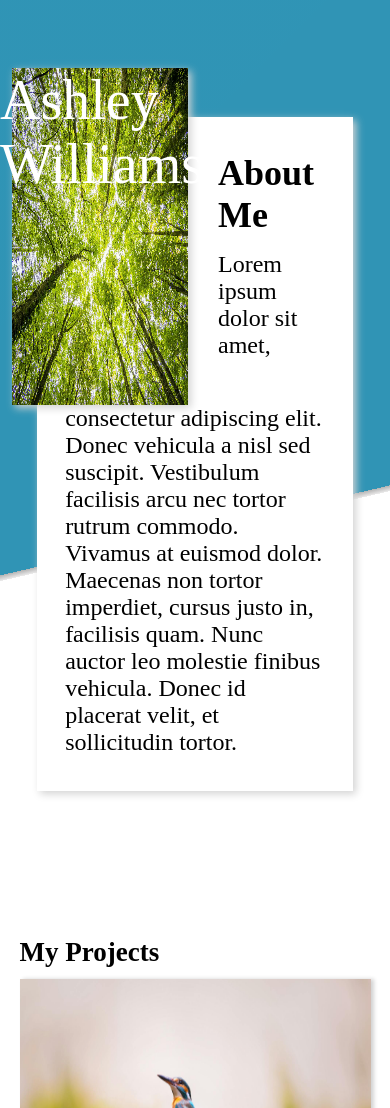
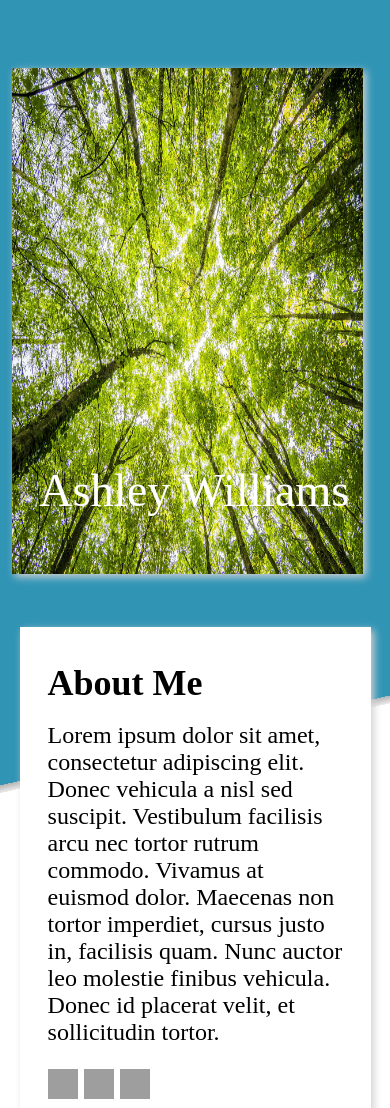
Before and after one commit to lalit-machra/odin-homepage, a plain HTML site: page index.html in a window 390 px wide. Shown: the top 1108 px of the page. Drawn offline with Linux system fonts and the light colour scheme; grey boxes are pictures that could not be loaded.

Commit message:
Make the website responsive for mobile
Website is now fully responsive for screens greater than 320px

```diff
--- a/style.css
+++ b/style.css
@@ -343,3 +343,36 @@ body {
     height: 40vh;
   }
 }
+
+@media (max-width: 425px) {
+  .personal-info .author-photo {
+    float: none;
+    max-width: 100%;
+    height: 60vh;
+  }
+
+  .personal-info .author-name {
+    top: 55vh;
+    left: 10vw;
+    font-size: 2.9em;
+  }
+
+  .personal-info .author-info {
+    max-width: 100%;
+  }
+
+  .personal-info .author-icons {
+    display: inherit;
+    margin-top: 8%;
+  }
+
+  .my-work {
+    height: 400vh;
+  }
+
+  .my-work .projects {
+    grid-template-columns: repeat(auto-fit, minmax(290px, 1fr));
+    row-gap: 1%;
+  }
+
+}
```
